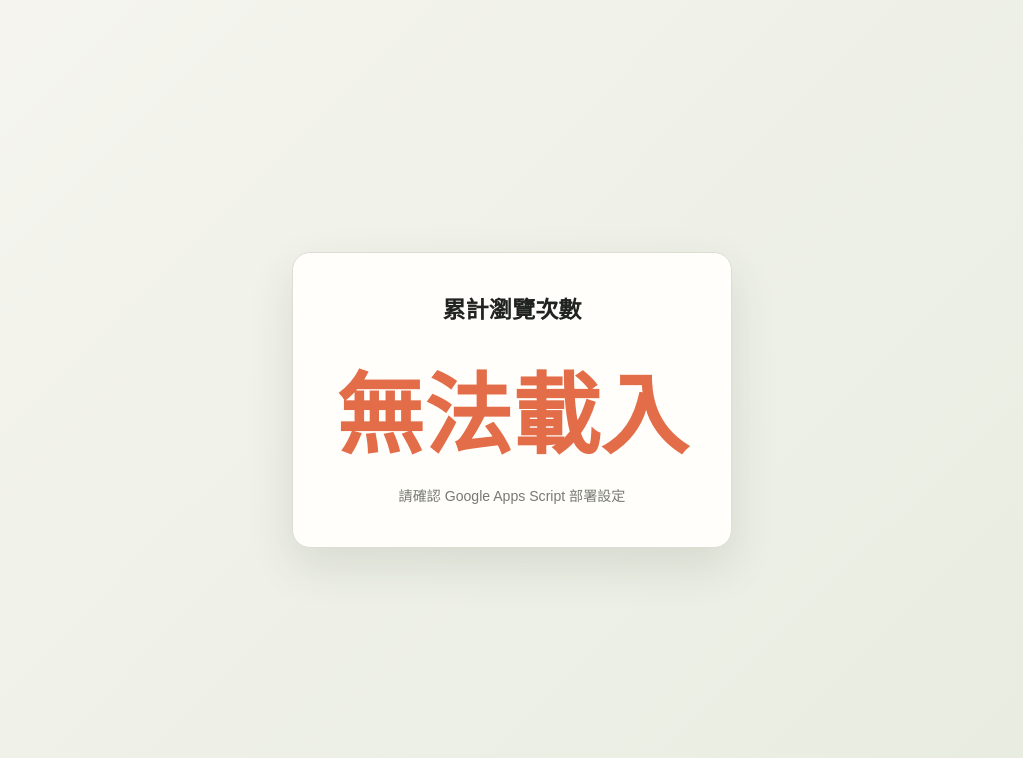
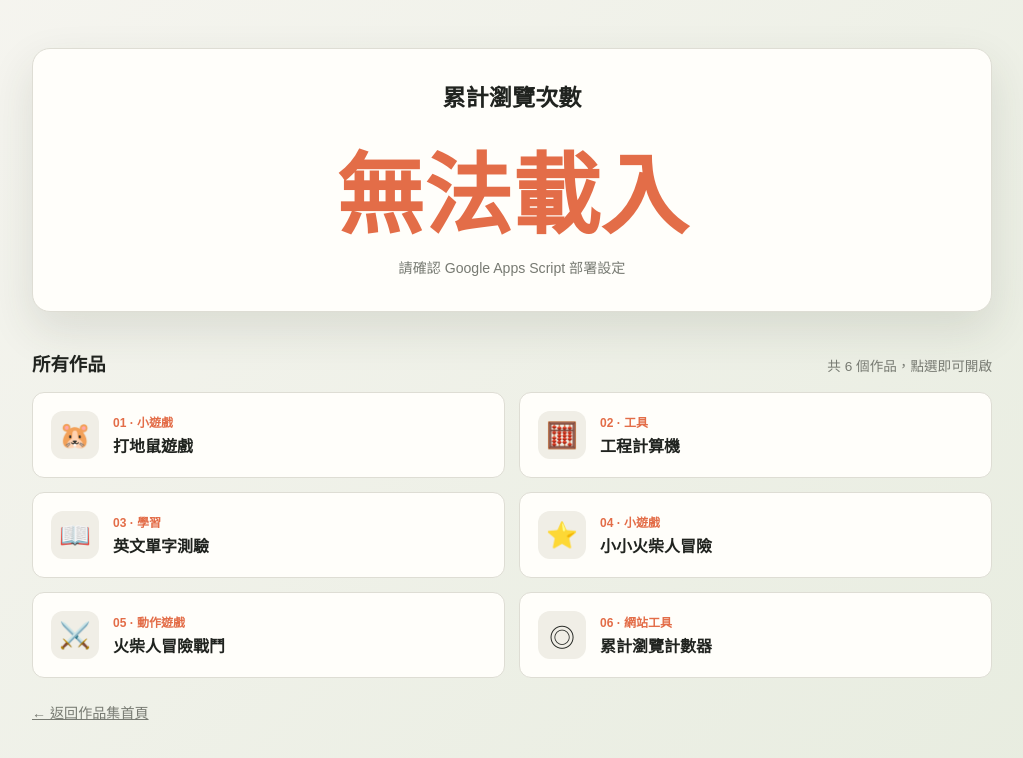
Before and after one commit to 10358005-alt/10358005-alt.github.io, a plain HTML site: page 7/index.html in a window 1280 px wide. Shown: the whole page, without its empty margins (128-1151 px from the left). Drawn offline with Linux system fonts and the light colour scheme; no server answers.

Commit message:
Update index.html

```diff
--- a/7/index.html
+++ b/7/index.html
@@ -9,15 +9,17 @@
     body {
       margin: 0;
       min-height: 100vh;
-      display: grid;
-      place-items: center;
       background: linear-gradient(135deg, #f6f5f0, #e7ecdf);
       font-family: "Avenir Next", Avenir, "Noto Sans TC", sans-serif;
       color: #20231f;
     }
+    .page {
+      width: min(960px, calc(100% - 32px));
+      margin: 0 auto;
+      padding: 48px 0;
+    }
     .card {
-      width: min(90vw, 440px);
-      padding: 38px 28px;
+      padding: 30px 28px;
       border: 1px solid #deddd4;
       border-radius: 18px;
       background: #fffefa;
@@ -25,11 +27,11 @@
       text-align: center;
     }
     h1 {
-      margin: 0 0 12px;
+      margin: 0;
       font: 700 1.45rem Georgia, "Noto Serif TC", serif;
     }
     .count {
-      margin: 20px 0 12px;
+      margin: 12px 0 4px;
       color: #e36d48;
       font: 700 clamp(3.2rem, 12vw, 5.5rem) Georgia, serif;
     }
@@ -38,13 +40,124 @@
       color: #777a72;
       font-size: 0.88rem;
     }
+    .section-heading {
+      display: flex;
+      align-items: baseline;
+      justify-content: space-between;
+      gap: 16px;
+      margin: 38px 0 16px;
+    }
+    .section-heading h2 {
+      margin: 0;
+      font-size: 1.15rem;
+    }
+    .section-heading span {
+      color: #777a72;
+      font-size: 0.85rem;
+    }
+    .projects {
+      display: grid;
+      grid-template-columns: repeat(2, minmax(0, 1fr));
+      gap: 14px;
+    }
+    .project {
+      display: flex;
+      align-items: center;
+      gap: 14px;
+      padding: 18px;
+      border: 1px solid #deddd4;
+      border-radius: 12px;
+      background: #fffefa;
+      color: inherit;
+      text-decoration: none;
+      transition: transform 180ms ease, box-shadow 180ms ease;
+    }
+    .project:hover {
+      transform: translateY(-3px);
+      box-shadow: 0 12px 28px rgba(52, 56, 43, 0.1);
+    }
+    .project:focus-visible {
+      outline: 3px solid #e36d48;
+      outline-offset: 3px;
+    }
+    .icon {
+      display: grid;
+      width: 48px;
+      height: 48px;
+      flex: 0 0 auto;
+      place-items: center;
+      border-radius: 12px;
+      background: #f0eee6;
+      font-size: 1.6rem;
+    }
+    .project-number {
+      margin: 0 0 3px;
+      color: #e36d48;
+      font-size: 0.75rem;
+      font-weight: 700;
+    }
+    .project h3 {
+      margin: 0;
+      font-size: 1rem;
+    }
+    .back-link {
+      display: inline-block;
+      margin-top: 24px;
+      color: #777a72;
+      font-size: 0.88rem;
+    }
+    @media (max-width: 600px) {
+      .page { padding: 28px 0; }
+      .projects { grid-template-columns: 1fr; }
+      .section-heading {
+        align-items: flex-start;
+        flex-direction: column;
+        gap: 4px;
+      }
+    }
   </style>
 </head>
 <body>
-  <main class="card">
-    <h1>累計瀏覽次數</h1>
-    <div class="count" id="count">讀取中</div>
-    <div class="status" id="status">正在連線雲端計數服務...</div>
+  <main class="page">
+    <section class="card" aria-labelledby="counter-title">
+      <h1 id="counter-title">累計瀏覽次數</h1>
+      <div class="count" id="count" aria-live="polite">讀取中</div>
+      <div class="status" id="status">正在連線雲端計數服務...</div>
+    </section>
+
+    <section aria-labelledby="projects-title">
+      <div class="section-heading">
+        <h2 id="projects-title">所有作品</h2>
+        <span>共 6 個作品，點選即可開啟</span>
+      </div>
+      <div class="projects">
+        <a class="project" href="../1/index.html">
+          <span class="icon" aria-hidden="true">🐹</span>
+          <span><p class="project-number">01 · 小遊戲</p><h3>打地鼠遊戲</h3></span>
+        </a>
+        <a class="project" href="../2/index.html">
+          <span class="icon" aria-hidden="true">🧮</span>
+          <span><p class="project-number">02 · 工具</p><h3>工程計算機</h3></span>
+        </a>
+        <a class="project" href="../3/index.html">
+          <span class="icon" aria-hidden="true">📖</span>
+          <span><p class="project-number">03 · 學習</p><h3>英文單字測驗</h3></span>
+        </a>
+        <a class="project" href="../4/index.html">
+          <span class="icon" aria-hidden="true">⭐</span>
+          <span><p class="project-number">04 · 小遊戲</p><h3>小小火柴人冒險</h3></span>
+        </a>
+        <a class="project" href="../5/index.html">
+          <span class="icon" aria-hidden="true">⚔️</span>
+          <span><p class="project-number">05 · 動作遊戲</p><h3>火柴人冒險戰鬥</h3></span>
+        </a>
+        <a class="project" href="index.html" aria-current="page">
+          <span class="icon" aria-hidden="true">◎</span>
+          <span><p class="project-number">06 · 網站工具</p><h3>累計瀏覽計數器</h3></span>
+        </a>
+      </div>
+    </section>
+    <a class="back-link" href="../index.html">← 返回作品集首頁</a>
   </main>
 
   <script>
```
